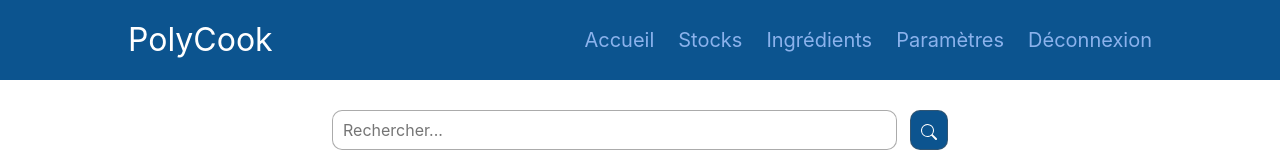
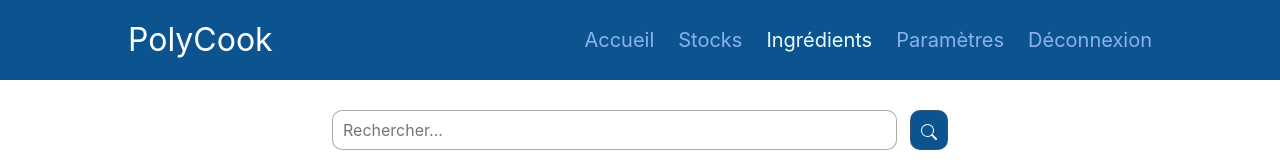
Before and after one commit to radubortan/awi-project, a React (Create React App) app: page /ingredients in a window 1280 px wide. Shown: the top 160 px of the page. Built offline with nearby package versions, Linux system fonts and the light colour scheme.

Commit message:
fixed navbar link problem

```diff
--- a/src/components/layout/Navigation.module.css
+++ b/src/components/layout/Navigation.module.css
@@ -33,6 +33,7 @@
 
 .nav a:hover,
 .nav a:active,
+.nav a.active,
 .settings:hover {
   cursor: pointer;
   color: #e6fcfc;
--- a/src/pages/Ingredients.js
+++ b/src/pages/Ingredients.js
@@ -1,5 +1,5 @@
 import React, { useState } from 'react';
-import IngredientCategoryFilter from '../components/ingredients/IngredientFilter';
+import IngredientFilter from '../components/ingredients/IngredientFilter';
 import Button from '../components/general/Button';
 import IngredientList from '../components/ingredients/IngredientList';
 import SearchBar from '../components/general/SearchBar';
@@ -68,9 +68,7 @@ function Ingredients() {
       </div>
       <div className='row'>
         <div className='col-3'>
-          <IngredientCategoryFilter
-            categoriesFiltering={filterCategoryHandler}
-          />
+          <IngredientFilter categoriesFiltering={filterCategoryHandler} />
         </div>
         <div className='col-6'>
           <Card>
```
